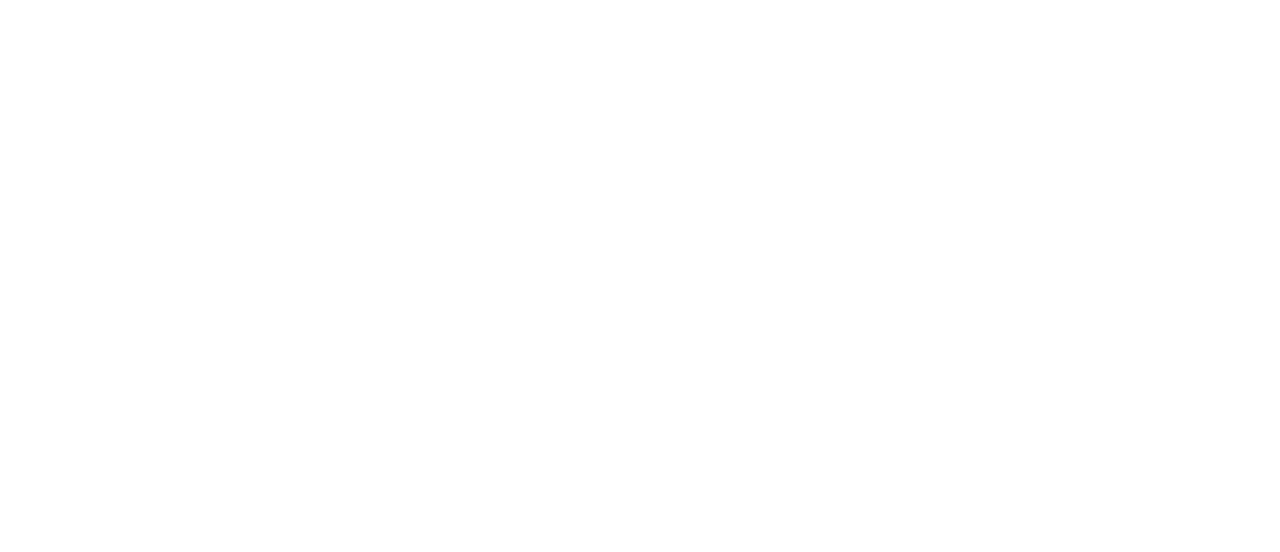
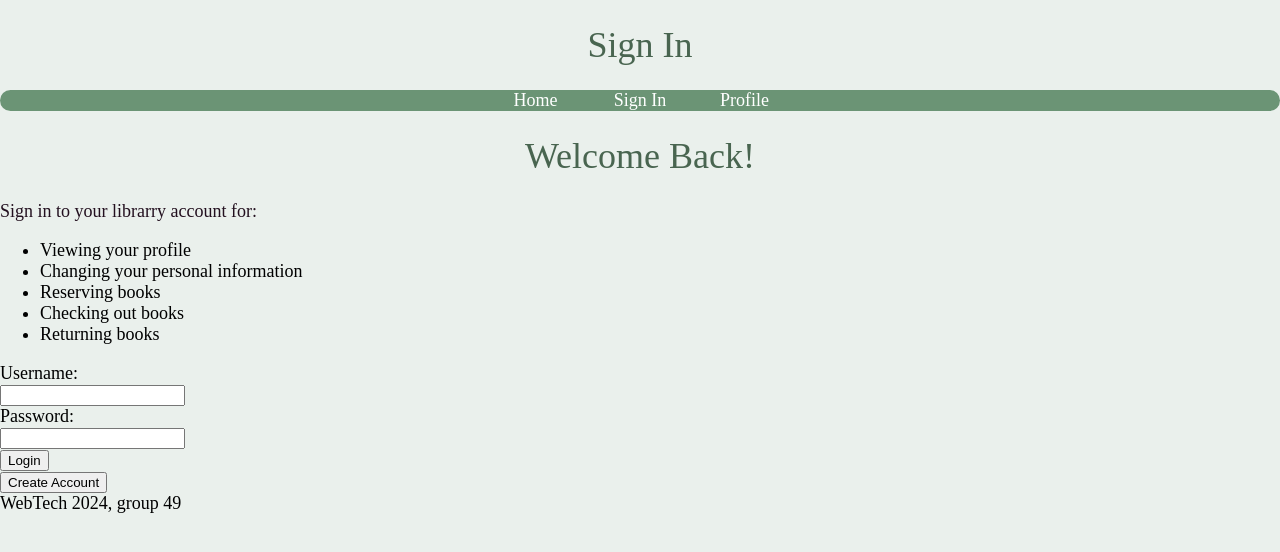
Before and after one commit to IzabelleVi/Library-Website, a website: page register.html in a window 1280 px wide. Drawn offline with Linux system fonts and the light colour scheme.

Commit message:
Update register.html

```diff
--- a/register.html
+++ b/register.html
@@ -10,3 +10,69 @@
         - Check if the password is correct
         - when done, lead to the profile page
 -->
+<!DOCTYPE html>
+<html>
+<head>
+    <title>Registration and Login</title>
+    <meta name="viewport" content="width=device-width, initial-scale=1.0">
+    <link rel="stylesheet" href="style.css">
+    <link rel="preconnect" href="https://fonts.googleapis.com">
+    <link rel="preconnect" href="https://fonts.gstatic.com" crossorigin>
+</head>
+<body>
+    <header>
+        <!-- Title and navbar -->
+        <h1>Sign In</h1>
+    </header>
+    <nav>
+        <div class ="navbar" id="navbar">
+            <ul>
+                <li><a href="index.html" >Home</a></li>
+                <li><a href="register.html" >Sign In</a></li>
+                <li><a href="Profile.html" >Profile</a></li>
+            </ul>
+        </div>
+    </nav>
+    <!-- Form for logging in/ signing in and random sign in information -->
+    <h1 id="loginTitle">Welcome Back!</h1>
+    <p id="loginText">Sign in to your librarry account for:
+        <ul id="loginList">
+            <li>Viewing your profile</li>
+            <li>Changing your personal information</li>
+            <li>Reserving books</li>
+            <li>Checking out books</li>
+            <li>Returning books</li>
+        </ul>
+    </p>
+    <h1 id="registerTitle" style="display: none;">Get started!</h1>
+    <p id="registerText" style="display: none;"> Enter your details below to get started on your library journey:</p>
+    <form id="loginForm" action="/login" method="post">
+        <label for="loginUsername">Username:</label><br>
+        <input type="text" id="loginUsername" name="loginUsername" required><br>
+        <label for="loginPassword">Password:</label><br>
+        <input type="password" id="loginPassword" name="loginPassword" required><br>
+        <input type="submit" value="Login">
+    </form>
+    <button id="createAccountButton">Create Account</button>
+
+    <form id="registerForm" action="/register" method="post" style="display: none;">
+        <label for="registerEmail">Email:</label><br>
+        <input type="email" id="registerEmail" name="registerEmail" required><br>
+        <label for="registerUsername">Username:</label><br>
+        <input type="text" id="registerUsername" name="registerUsername" required><br>
+        <label for="registerName">Full name:</label><br>
+        <input type="text" id="firstName" name="firstName" required><br>
+        <input type="text" id="lastName" name="registerName" required><br>
+        <label for="registerUsername">Adress:</label><br>
+        <input type="adress" id="registerAdress" name="registerAdress" required><br>
+        <label for="registerAdress">Password:</label><br>
+        <input type="password" id="registerPassword" name="registerPassword" required><br>
+        <input type="submit" value="Register">
+    </form>
+    <button id="signInButton" style="display: none;">Sign In</button>
+    <footer>
+        WebTech 2024, group 49
+    </footer>
+    <script src="script.js"></script>
+</body>
+</html>
```
